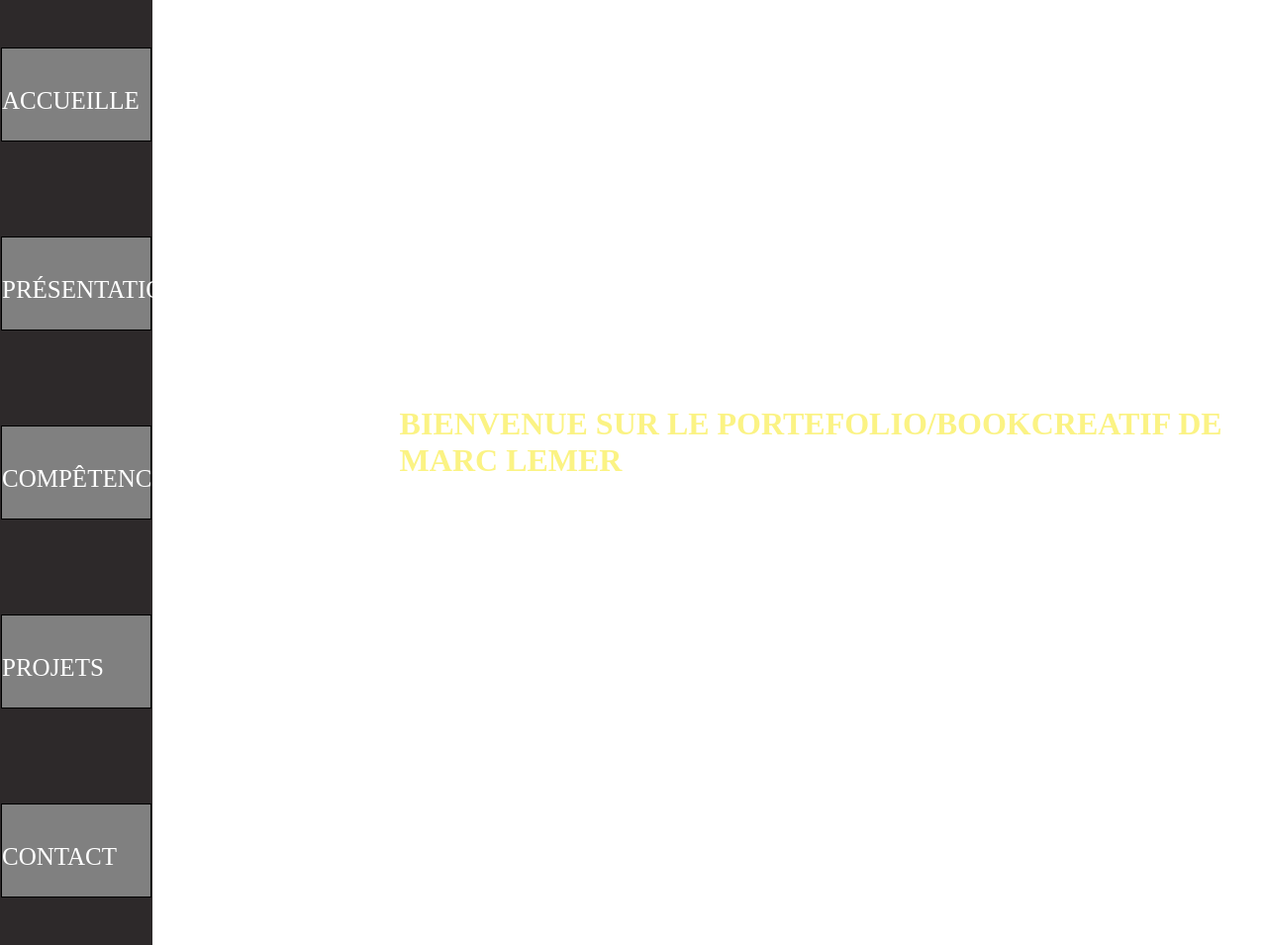
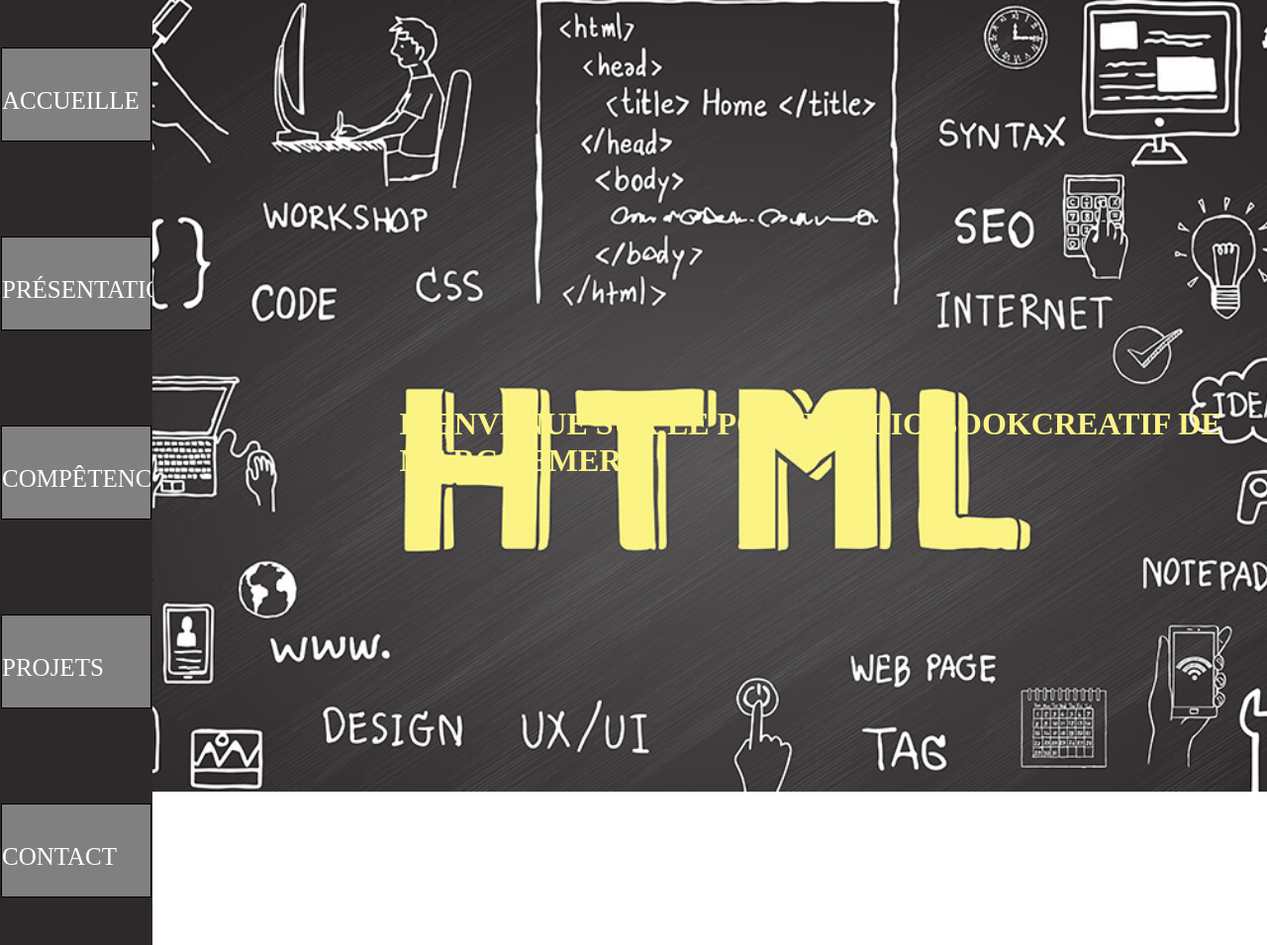
Before and after one commit to ExiaEarth/Port-folio-Book-cr-atif.V5.0, a website: page index.html in a window 1280 px wide. Shown: the whole page at 99% size. Drawn offline with nearby package versions, Linux system fonts and the light colour scheme; files that its build step writes are made by us from their sources; the site is published under a folder, as on GitHub Pages, so addresses that start at the root find nothing.

Commit message:
github test3

```diff
--- a/style.scss
+++ b/style.scss
@@ -99,7 +99,7 @@ body {
     width: 100%;
   }
   #accueille {
-    background-image: url(/Img/html-tagst.jpg);
+    background-image: url(Img/html-tagst.jpg);
     background-repeat: no-repeat;
     background-position: center;
     background-size: cover;
```
